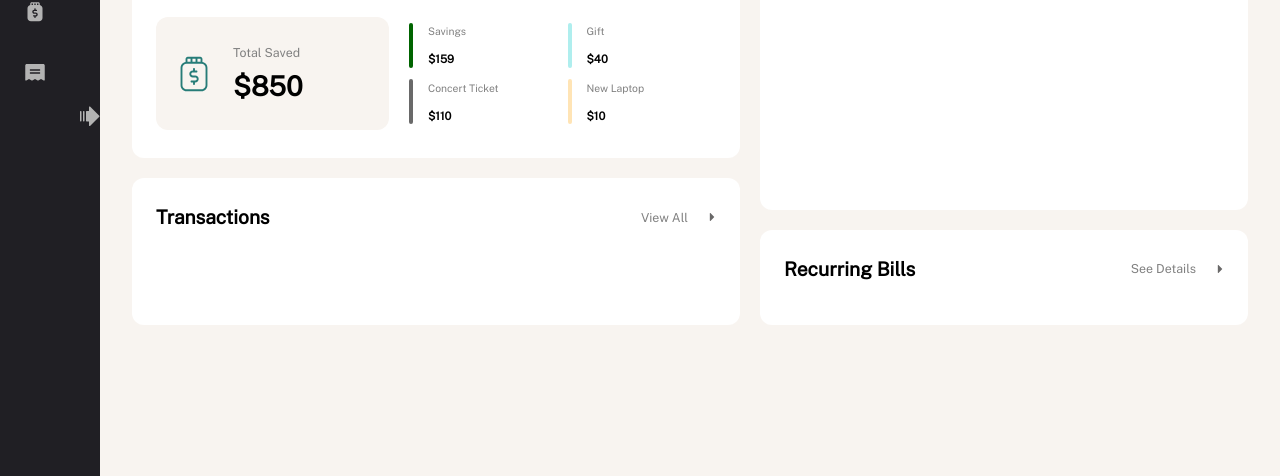
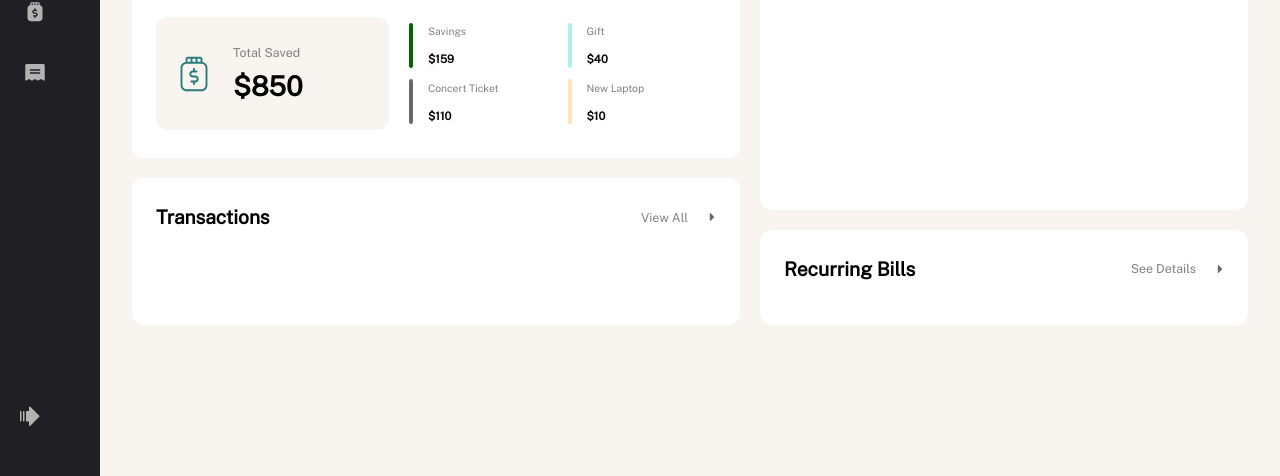
Before and after one commit to epeguero/finance-demo, a React (Create React App) app: page / in a window 1280 px wide. Shown: the part 300-776 px from the top of the page. Built offline with nearby package versions, Linux system fonts and the light colour scheme.

Commit message:
checkpoint

```diff
--- a/src/App.css
+++ b/src/App.css
@@ -32,7 +32,7 @@ body {
   border-top-right-radius: 1rem;
   border-bottom-right-radius: 1rem;
 
-  transition: grid-template-columns 700ms cubic-bezier(0.4, 0.9, 0.6, 1.1);
+  transition: grid-template-columns 700ms cubic-bezier(.74,1.12,.54,1.06);
 
   .sidebar-item {
     display: flex;
@@ -75,11 +75,18 @@ body {
   }
 
   .maximize-button{
-    transform: rotate(-0.5turn);
-    transform-origin: center;
-    transition: transform 200ms cubic-bezier(0, 0, 0.2, 0.5);
+    justify-self: start;
+    margin: 300px 0 0 20px;
+    border-left: 5px solid transparent;
+    transition: transform 500ms cubic-bezier(.74,1.12,.54,1.06);
+    transform-origin: 200% 200%;
   }
+}
 
+.sidebar[data-maximized="false"] {
+  .maximize-button {
+    transform: rotate(-0.5turn) translate(300%, 300%);
+  }
 }
 
 .sidebar[data-maximized="true"] {
@@ -91,13 +98,8 @@ body {
   }
 
   .sidebar-item > span {
-    max-width: 110px;
+    max-width: 100%;
     opacity: 1;
-    /* transition: all 200ms ease-in-out 300s; */
-  }
-
-  .maximize-button {
-    transform: rotate(0turn);
   }
 
   .sidebar-item[data-selected="true"] {
--- a/src/App.tsx
+++ b/src/App.tsx
@@ -126,7 +126,7 @@ const CaretLink = ({title, className}: {title: string} & React.HTMLAttributes<HT
   </div>
 
 const MaxMinimizeButton = ({onClick, className, ...divProps}: React.ComponentProps<"div">) =>
-  <div className={`${className} maximize-button`} onClick={onClick} {...divProps}>
+  <div className={`${className ?? ''} maximize-button`} onClick={onClick} {...divProps}>
     <LeftArrowIcon/>
   </div>
 
```
